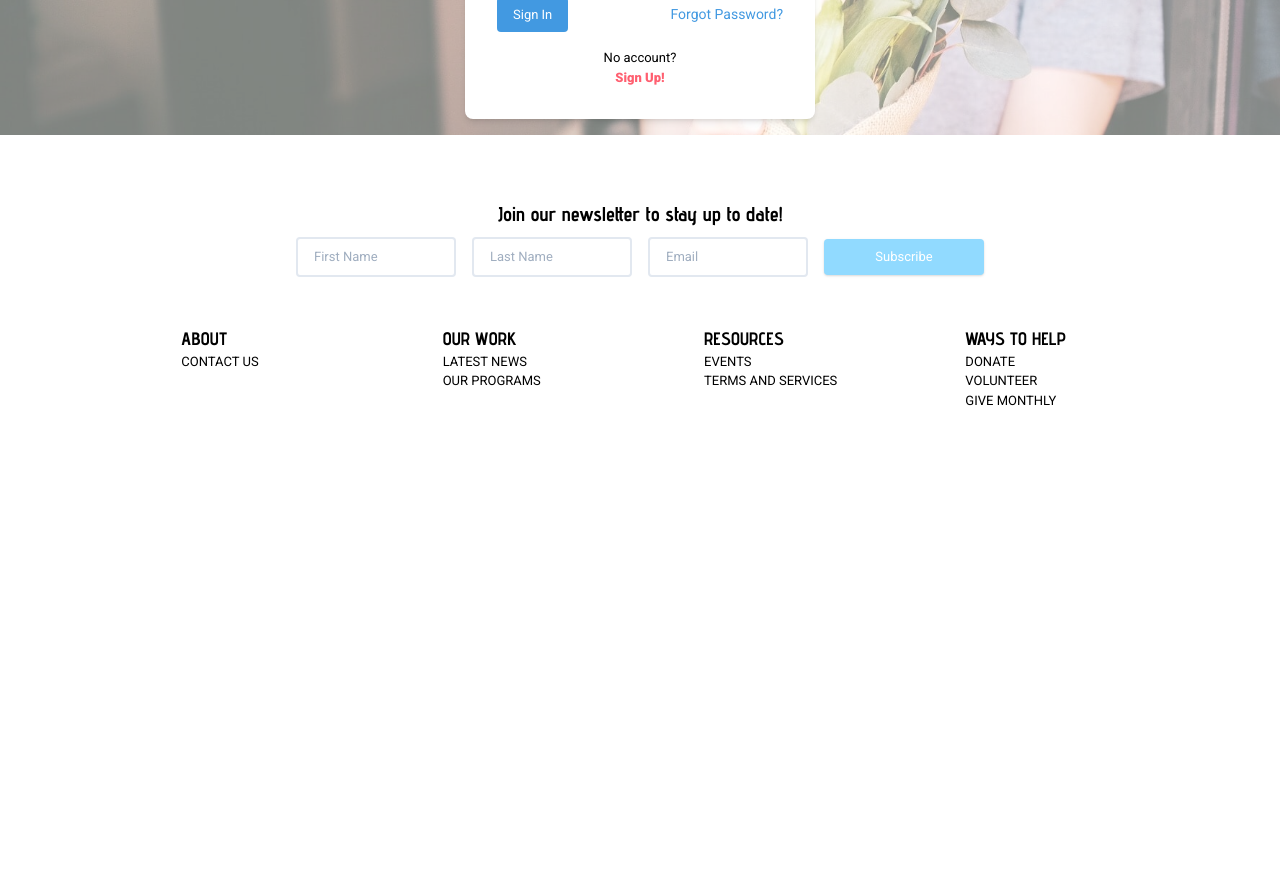
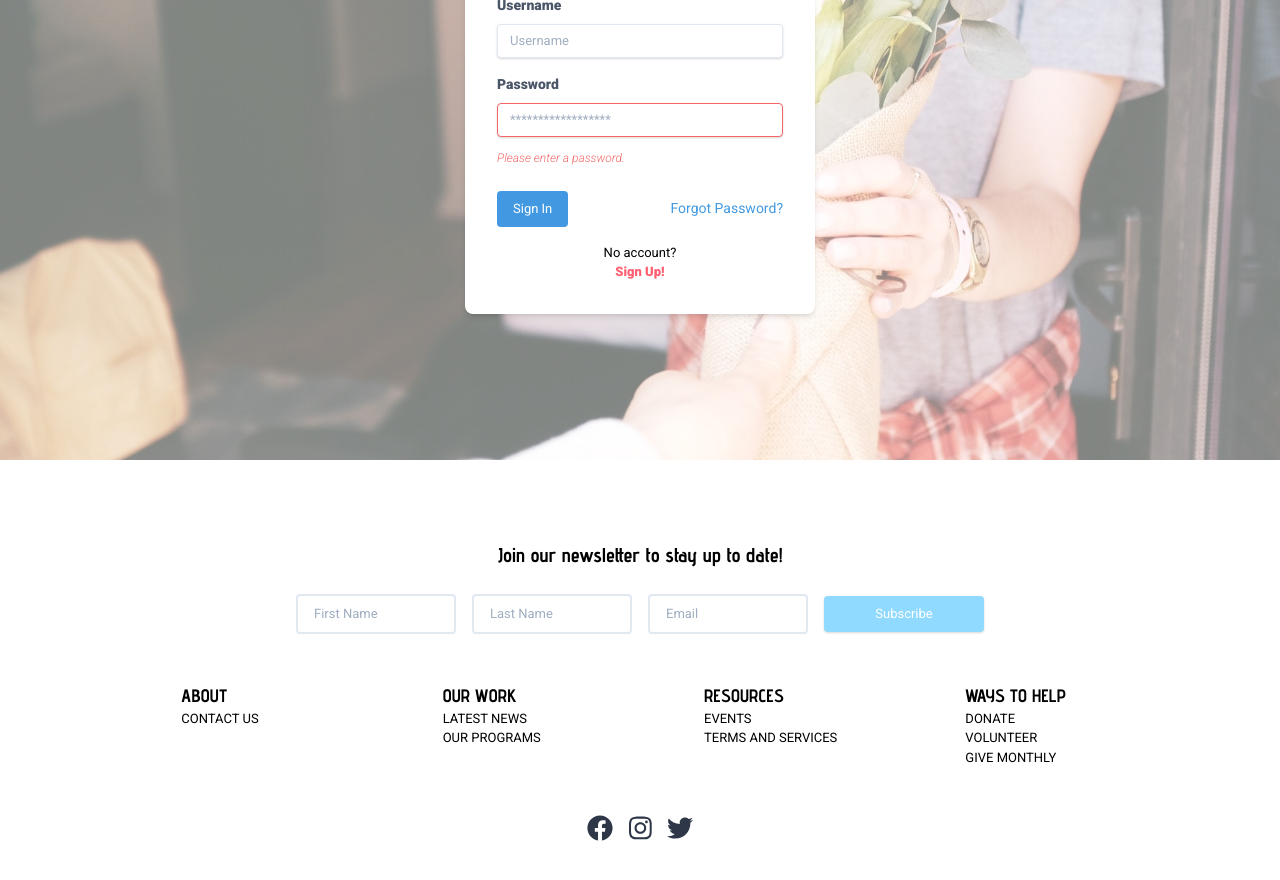
Before and after one commit to catcarbonell/hackathon_frontend, a React (Create React App) app: page /login in a window 1280 px wide. Shown: the part 340-1220 px from the top of the page. Before the commit the page ends 814 px from the top, so only its background shows below. Built offline with nearby package versions, Linux system fonts and the light colour scheme.

Commit message:
Added social media icons

```diff
--- a/package.json
+++ b/package.json
@@ -4,6 +4,8 @@
   "private": true,
   "dependencies": {
     "@fortawesome/fontawesome-svg-core": "^1.2.30",
+    "@fortawesome/free-brands-svg-icons": "^5.14.0",
+    "@fortawesome/free-regular-svg-icons": "^5.14.0",
     "@fortawesome/free-solid-svg-icons": "^5.14.0",
     "@fortawesome/react-fontawesome": "^0.1.11",
     "@testing-library/jest-dom": "^4.2.4",
--- a/src/App.js
+++ b/src/App.js
@@ -12,7 +12,7 @@ function App() {
           <div className="flex flex-col min-h-screen justify-between">
             <Navbar />
 
-            <main className="flex flex-grow">
+            <main className="flex flex-grow h-screen">
               <Switch>
                 <Route exact path="/" component={Landing} />
                 <Route path="/login" component={Login} />
--- a/src/Components/Footer.js
+++ b/src/Components/Footer.js
@@ -1,12 +1,12 @@
 import React from 'react';
-
+import Socials from './Socials';
 const Footer = () =>{
     return(
         <footer id="footer"
-                className="text-center bg-white py-6
+                className="text-center bg-white
                            flex flex-col justify-center items-center content-center">
-            <div id="newsletter" className="w-5/6 text-center my-10">
-                <h2 className="text-xl font-bold">Join our newsletter to stay up to date!</h2>
+            <div id="newsletter" className="w-5/6 text-center mb-10">
+                <h2 className="text-xl font-bold my-4">Join our newsletter to stay up to date!</h2>
                 <form>
                     <input className="w-40 px-4 py-2 m-2 rounded border-2 border-solid border-gray-300" type="text" placeholder="First Name" value="" />
                     <input className="w-40 px-4 py-2 m-2 rounded border-2 border-solid border-gray-300" type="text" placeholder="Last Name" value="" />
@@ -36,6 +36,7 @@ const Footer = () =>{
                     <p>Give Monthly</p>
                 </div>
             </div>
+            <Socials />
         </footer>
     )
 }
--- a/src/Components/Navbar.js
+++ b/src/Components/Navbar.js
@@ -1,7 +1,7 @@
 import React, { useState } from 'react';
 import { Link } from 'react-router-dom';
 import { FontAwesomeIcon } from '@fortawesome/react-fontawesome'
-import { faHamburger, faChevronRight } from '@fortawesome/free-solid-svg-icons'
+import { faHamburger, faChevronRight, faShoppingBag } from '@fortawesome/free-solid-svg-icons'
 
 const Navbar = () => {
     const [activeLink, setActiveLink] = useState(false);
@@ -41,6 +41,7 @@ const Navbar = () => {
                     <span className='m-2 lg:text-sm text-xl hover:text-custom-red cursor-pointer'>About Us</span>
                     <span className='m-2 lg:text-sm text-xl hover:text-custom-red cursor-pointer'>My Account</span>
                     <Link to="/login"><span className='m-2 lg:text-sm text-xl hover:text-custom-red cursor-pointer'>Login</span></Link>
+                    <FontAwesomeIcon className="m-2 hover:text-custom-red cursor-pointer" icon={faShoppingBag} size="2x" />
                     <span onClick={toggleActiveLink} className='m-2 lg:hidden text-xl hover:text-custom-red cursor-pointer'>
                         Close <FontAwesomeIcon className="hover:text-custom-red cursor-pointer" icon={faChevronRight} />
                     </span>
--- /dev/null
+++ b/src/Components/Socials.js
@@ -0,0 +1,15 @@
+import React from 'react';
+import { FontAwesomeIcon } from '@fortawesome/react-fontawesome';
+import { faFacebook, faInstagram, faTwitter } from '@fortawesome/free-brands-svg-icons'
+
+const Socials = () => {
+    return(
+        <div className="text-gray-800 mb-10">
+            <FontAwesomeIcon className="m-2 hover:text-custom-red cursor-pointer" icon={faFacebook} size="2x" />
+            <FontAwesomeIcon className="m-2 hover:text-custom-red cursor-pointer" icon={faInstagram} size="2x" />
+            <FontAwesomeIcon className="m-2 hover:text-custom-red cursor-pointer" icon={faTwitter} size="2x" />
+        </div>
+    )
+}
+
+export default Socials;
```
Also changed, not shown: 1 other file (tests, documents, lock files or other folders).
